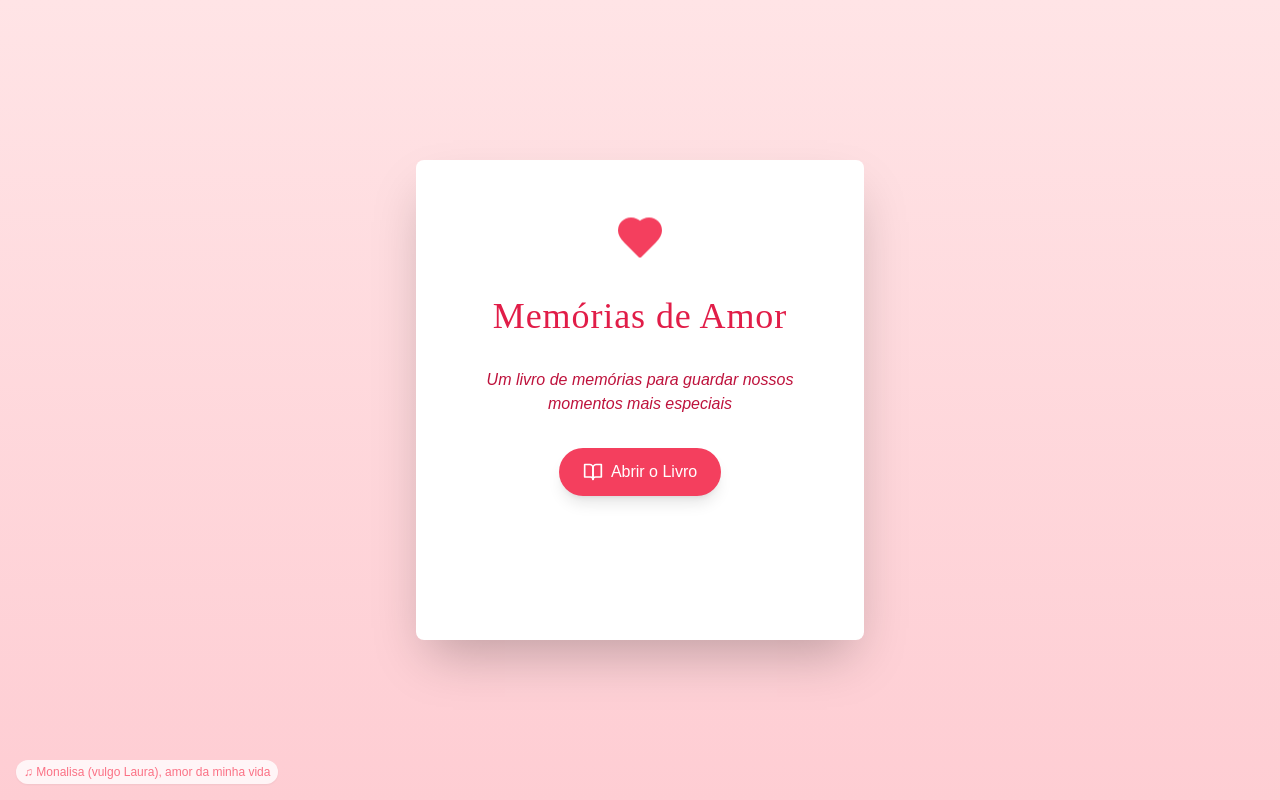
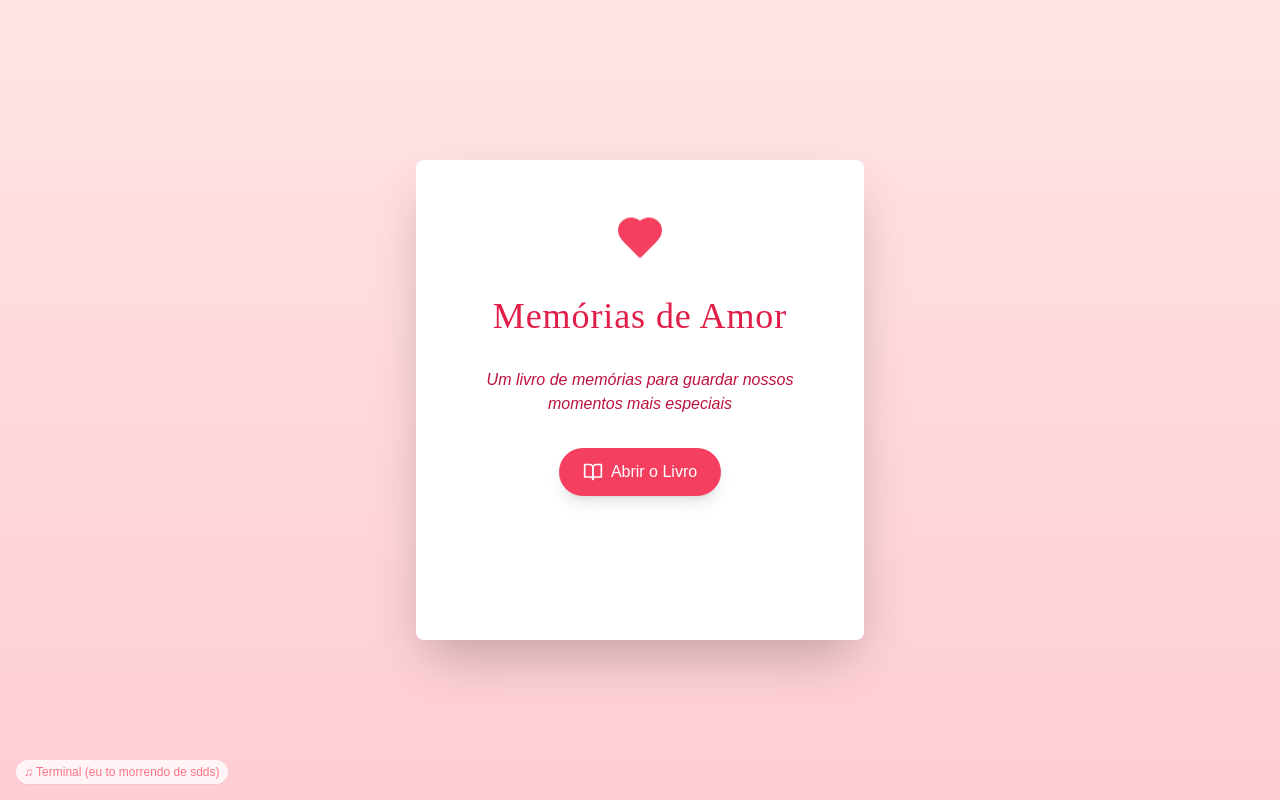
Before and after one commit to Duduzin13/LauraOliveira, a React (Vite) app: page / in a window 1280 px wide. Built offline with nearby package versions, Linux system fonts and the light colour scheme.

Commit message:
Update MusicPlayer.tsx

```diff
--- a/src/components/MusicPlayer.tsx
+++ b/src/components/MusicPlayer.tsx
@@ -34,7 +34,7 @@ const MusicPlayer: React.FC<MusicPlayerProps> = ({ isPlaying }) => {
         preload="auto"
       />
       <div className="text-xs text-rose-400 bg-white/80 px-2 py-1 rounded-full shadow-sm">
-        ♫ Monalisa (vulgo Laura), amor da minha vida
+        ♫ Terminal (eu to morrendo de sdds)
       </div>
     </div>
   );
```
